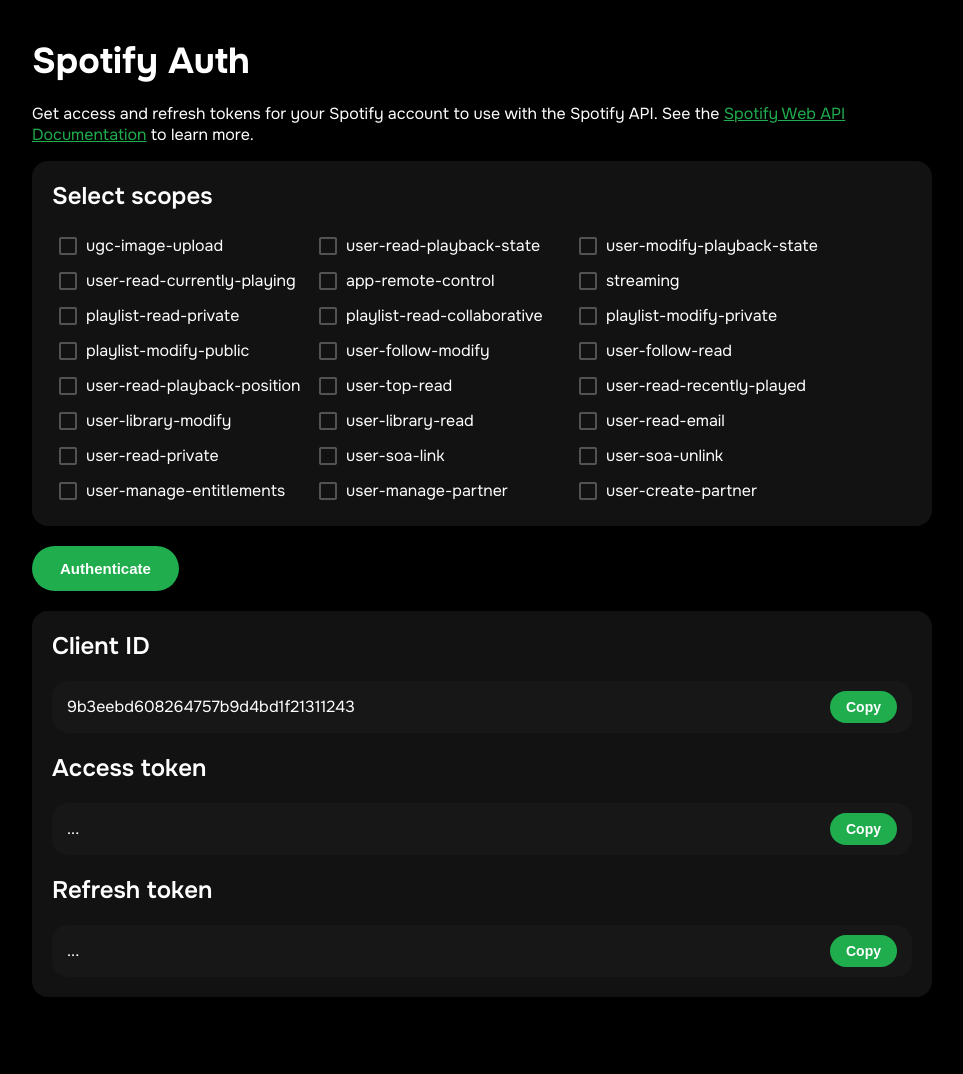
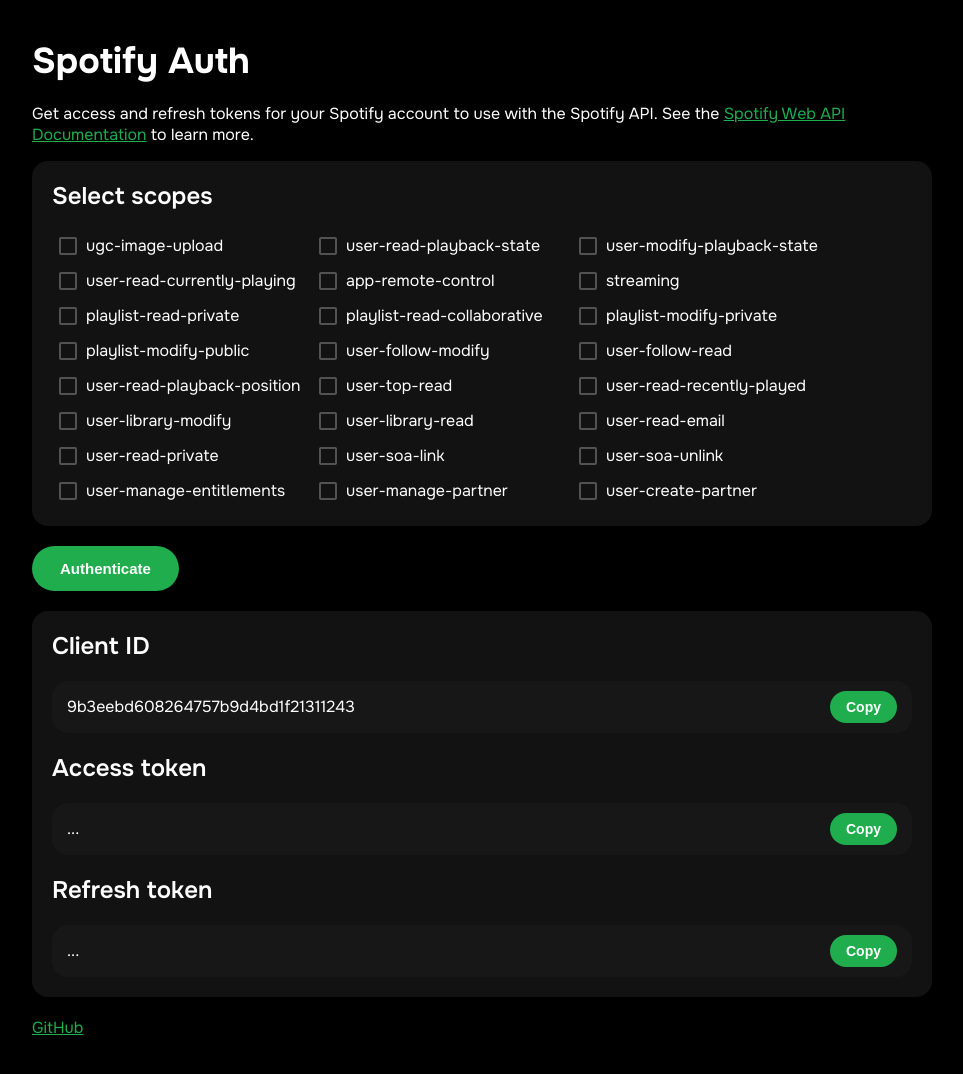
Before and after one commit to CyberGen49/spotify-auth, a plain HTML site: page index.html in a window 1280 px wide. Shown: the whole page, without its empty margins (158-1121 px from the left). Before the commit the page ends 1035 px from the top, so only its background shows below. Drawn offline with nearby package versions, Linux system fonts and the light colour scheme.

Commit message:
Add GitHub link to page

```diff
--- a/index.html
+++ b/index.html
@@ -39,6 +39,7 @@
                     <button id="copyRefresh" class="btn small">Copy</button>
                 </div>
             </div>
+            <a href="https://github.com/CyberGen49/spotify-auth">GitHub</a>
         </div>
     </div>
 </body>
```
